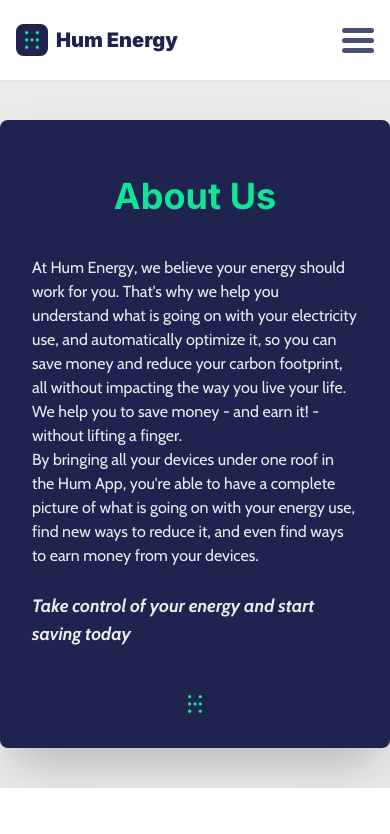
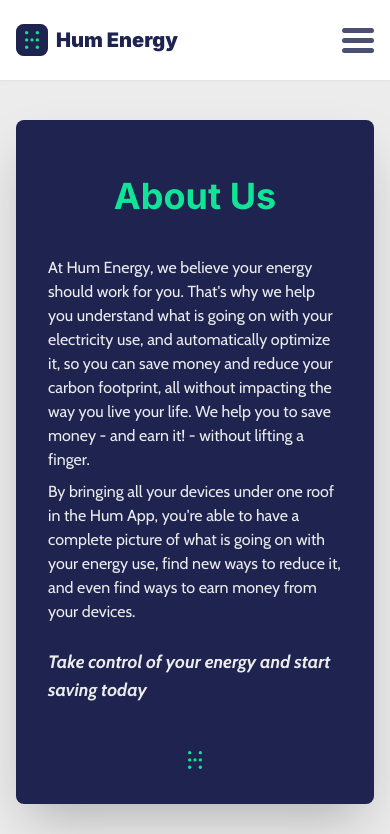
Before and after one commit to JamesDLamming/humenergy-web, a Next.js app: page /about in a window 390 px wide. Shown: the top 834 px of the page. Built offline with nearby package versions, Linux system fonts and the light colour scheme.

Commit message:
about margin

```diff
--- a/components/Nav.js
+++ b/components/Nav.js
@@ -65,7 +65,7 @@
             Earn
           </Link>
           <Link
-            href="/"
+            href="/about"
             className="block font-bold font-inter text-main w-full"
           >
             About
--- a/pages/about.js
+++ b/pages/about.js
@@ -10,27 +10,28 @@
 
       <div className="bg-bgMain min-h-screen overflow-hidden">
         <Nav></Nav>
+        <div className="about mx-4">
           <div
-          className="max-w-xl px-4 mx-auto sm:max-w-3xl sm:px-6 lg:px-8 lg:max-w-4xl shadow-2xl text-bgMain bg-main py-4 rounded-lg my-10
+            className="max-w-xl px-4 align-center mx-auto sm:max-w-3xl sm:px-6 lg:px-8 lg:max-w-4xl shadow-2xl text-bgMain bg-main py-4 rounded-lg my-10
             "
           >
             <header className="text-center my-10">
               <h1 className="text-4xl font-bold text-accent">About Us</h1>
             </header>
-          <div className="max-w-xl px-4 mx-auto sm:max-w-3xl sm:px-6 lg:px-8 lg:max-w-7xl lg:grid lg:grid-cols-2 lg:gap-24 relative z-10 mb-10">
-            <p>
-              At Hum Energy, we believe your energy should work for you. That's
-              why we help you understand what is going on with your electricity
-              use, and automatically optimize it, so you can save money and
-              reduce your carbon footprint, all without impacting the way you
-              live your life. We help you to save money - and earn it! - without
-              lifting a finger.
+            <div className="max-w-xl px-4 mx-auto gap-y-2 sm:max-w-3xl sm:px-6 lg:px-8 lg:max-w-7xl lg:grid lg:grid-cols-2 lg:gap-24 relative z-10 mb-10">
+              <p className="mb-2">
+                At Hum Energy, we believe your energy should work for you.
+                That's why we help you understand what is going on with your
+                electricity use, and automatically optimize it, so you can save
+                money and reduce your carbon footprint, all without impacting
+                the way you live your life. We help you to save money - and earn
+                it! - without lifting a finger.
               </p>
               <p>
-              By bringing all your devices under one roof in the Hum App, you're
-              able to have a complete picture of what is going on with your
-              energy use, find new ways to reduce it, and even find ways to earn
-              money from your devices.
+                By bringing all your devices under one roof in the Hum App,
+                you're able to have a complete picture of what is going on with
+                your energy use, find new ways to reduce it, and even find ways
+                to earn money from your devices.
                 <br></br>
                 <br></br>
                 <span className="font-bold text-lg italic">
@@ -49,6 +50,7 @@
                 </h1> */}
             </div>
           </div>
+        </div>
         <Footer> </Footer>
       </div>
     </>
```
Lines whose indentation alone changed are shown as unchanged.
